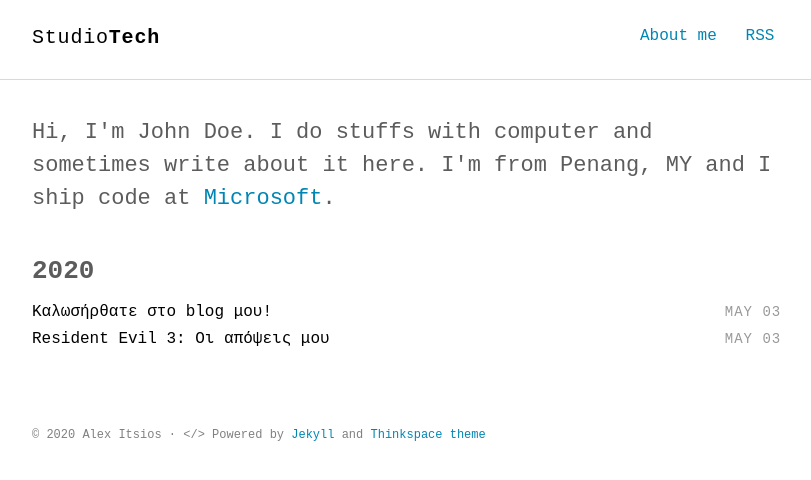
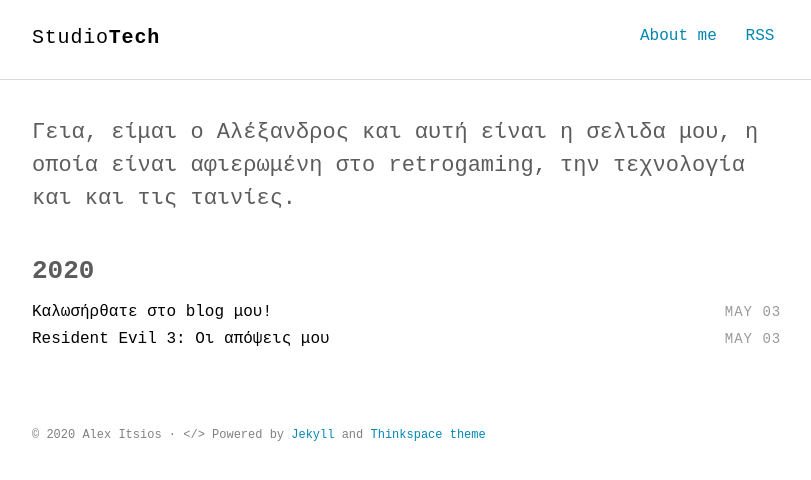
Before and after one commit to alexitsios/site, a Jekyll site: the page built from index.html, in a window 1280 px wide. Shown: the top 480 px of the page, without its empty margins (232-1043 px from the left). Built offline with Jekyll 4.4.1, drawn with Linux system fonts in a browser that asks for light colours; some web fonts are replaced.

Commit message:
Update intro.html

```diff
--- a/_includes/intro.html
+++ b/_includes/intro.html
@@ -1,5 +1,5 @@
 <section class="intro">
   <div class="container">
-    <p class="lead">Hi, I'm John Doe. I do stuffs with computer and sometimes write about it here. I'm from Penang, MY and I ship code at <a href="#">Microsoft</a>.</p>
+    <p class="lead">Γεια, είμαι ο Αλέξανδρος και αυτή είναι η σελιδα μου, η οποία είναι αφιερωμένη στο retrogaming, την τεχνολογία και και τις ταινίες.</p>
   </div>
 </section>
```
